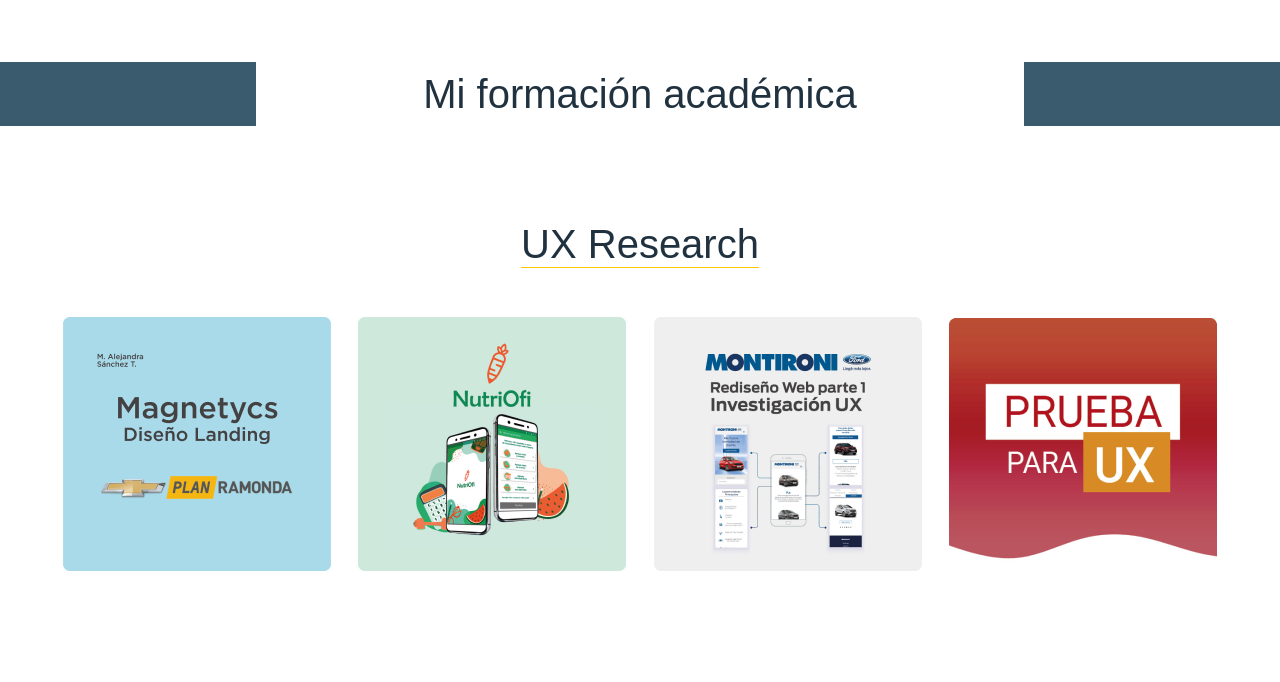
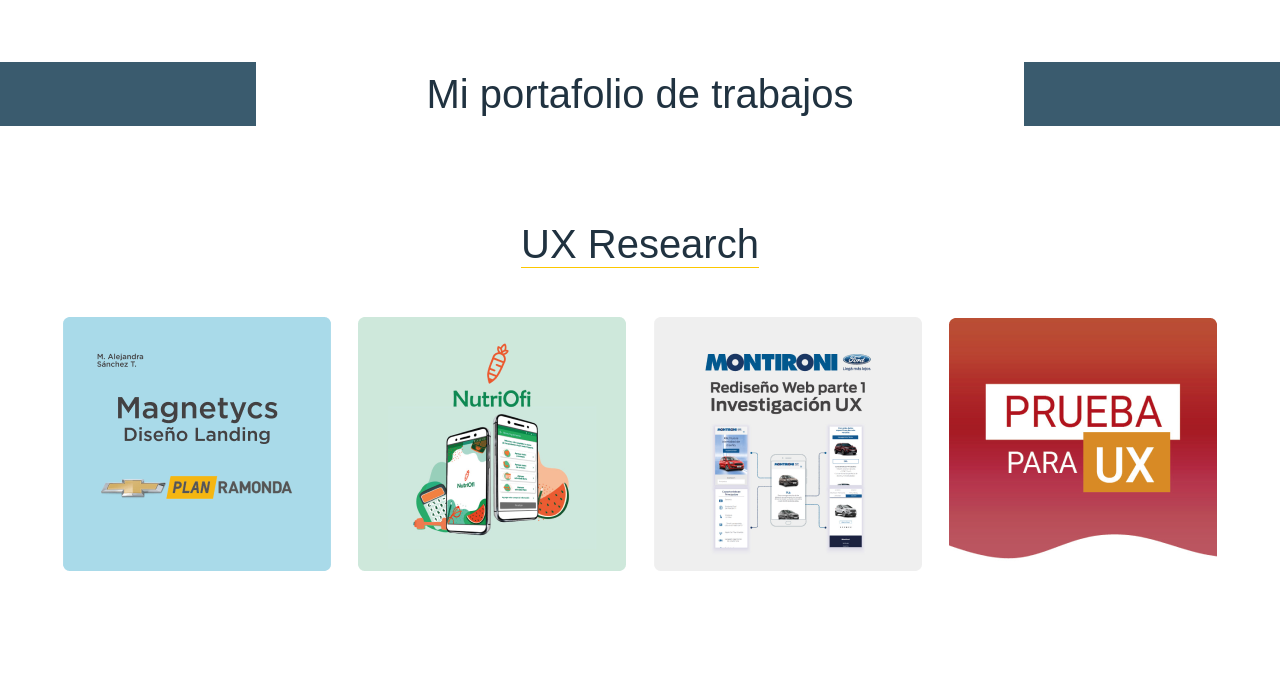
Before and after one commit to Lalelly-88/alejandraux, a plain HTML site: page portafolio.html in a window 1280 px wide. Shown: the part 118-800 px from the top of the page. Drawn offline with nearby package versions, Linux system fonts and the light colour scheme.

Commit message:
Modifique titulo de portafolio

```diff
--- a/portafolio.html
+++ b/portafolio.html
@@ -67,7 +67,7 @@
             <div id="Portafolio"></div>
             <div class="contacto__titulo">
                 <div class="contacto__titulo__img"></div>
-                    <h3 class="contacto__titulo__h3">Mi formación académica</h3>
+                    <h3 class="contacto__titulo__h3">Mi portafolio de trabajos</h3>
                 <div class="contacto__titulo__img"></div>
             </div>
             <div class="portafolio__contenedor">
```
